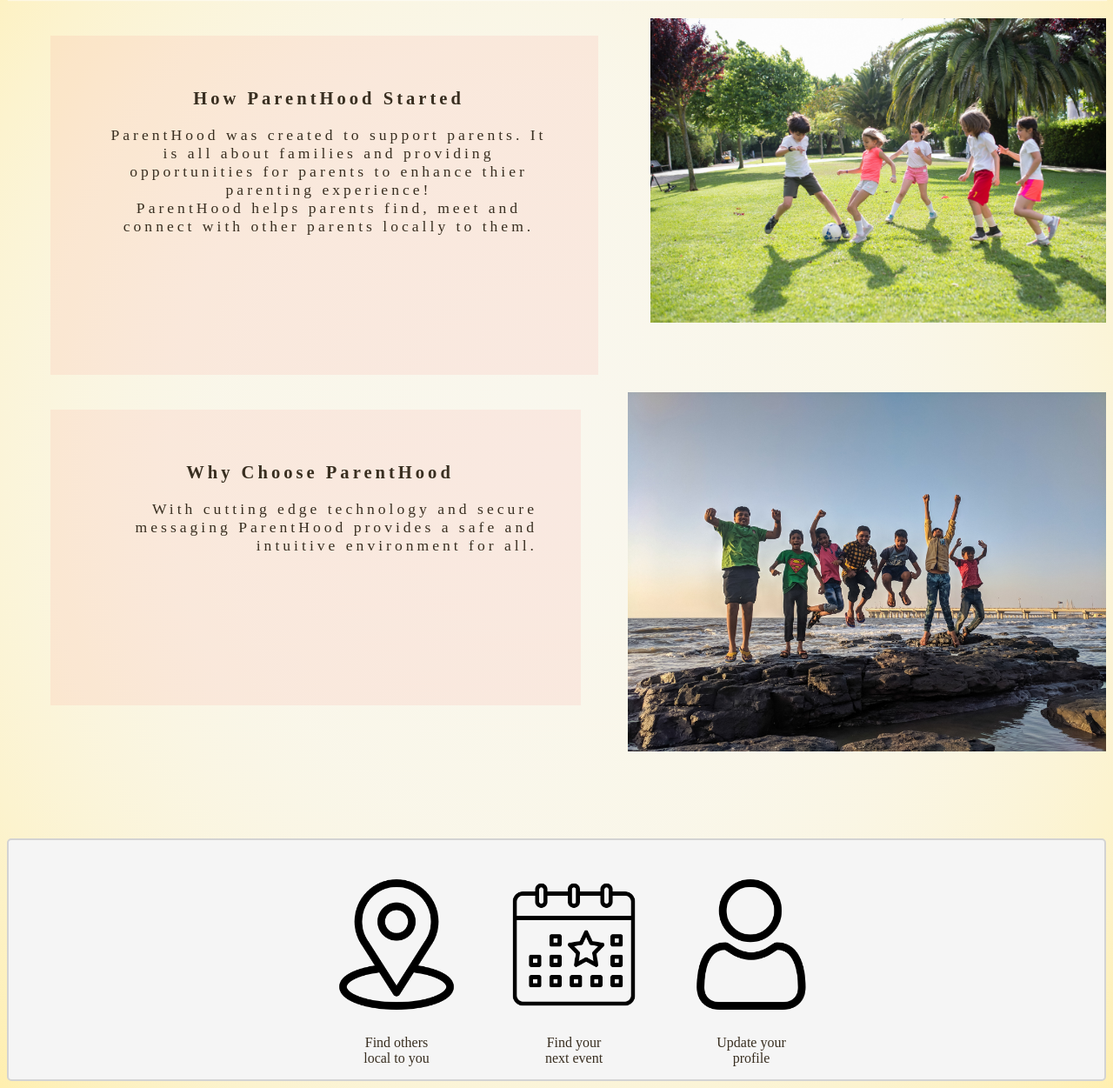
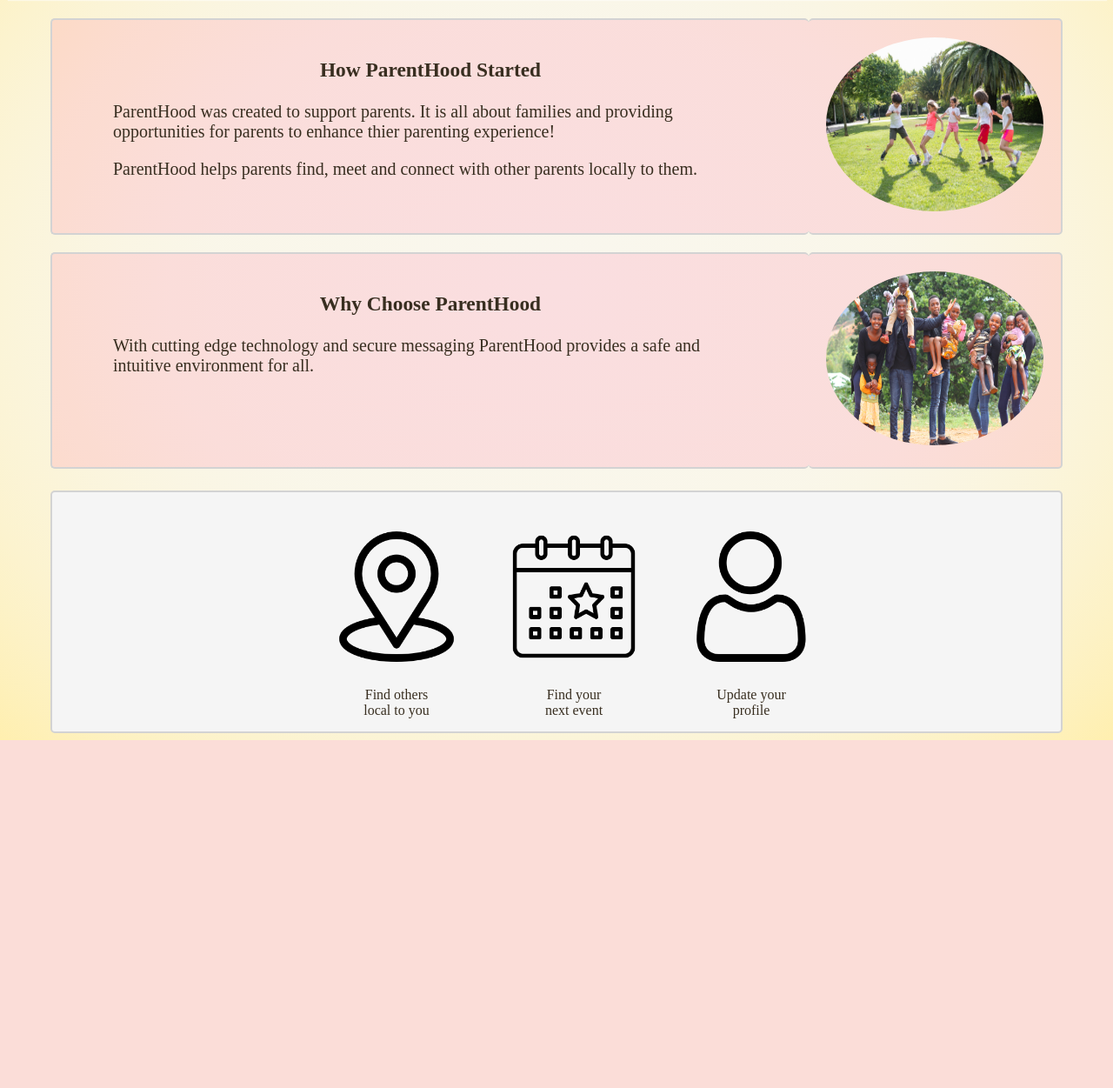
Before and after one commit to devancadman/SummerCode, a Django app: template templates/About.html in a window 1280 px wide. Shown: the part 185-1436 px from the top of the page at 87% size. After the commit the page ends 1036 px from the top, so only its background shows below. Run offline with Django 4.2, Linux system fonts and the light colour scheme; the template is opened without the code that fills it, so the values that code supplies are empty.

Commit message:
about page

```diff
--- a/templates/About.css
+++ b/templates/About.css
@@ -22,60 +22,25 @@ header {
 	text-align: center;
 }
 
-
-#left-side-content {
-	font-size: 110%;
-    font-family: oswald;
-    letter-spacing: 4px;
-    width: 620px;
-    height: 350px;
-    padding-top: 40px;
-    padding-left: 10px;
-    background-color: rgba(241, 109, 107, .1);
-    top: 60px;
-    left: 0;
+.flex-container {
+  display: flex;
 }
 
-.align {
-    display:flex;
-    flex-direction: row;
-    justify-content: space-between;
+.flex-container > div {
+  margin: 0;
+  padding: 20px;
+  font-size: 20px;
+  text-align: left;
+  background-color: rgb(255, 0, 101, 0.1);
+  border-radius: 5px;
+  border: 2px solid lightgray;;
 }
 
-.align img {
-    height: 350px;
-    width:auto;
-    top:100px;
-    right:0;
 
-}
-
-#right-side-content {
-    font-size: 110%;
-    font-family: oswald;
-    letter-spacing: 4px;
-    width: 600px;
-    height: 300px;
-    padding-top: 40px;
-    padding-left: 10px;
-    background-color: rgba(241, 109, 107, .1);
-    bottom: 40px;
-
-    text-align: right;
-}
-
-.align-right {
-    display:flex;
-    flex-direction: row;
-    justify-content: space-between;
-}
-
-.align-right img {
-    height: auto;
-    width:550px;
-    top:100px;
-    right:0;
-
+.flex-container img {
+ height:200px;
+ width:250px;
+ border-radius: 50%;
 }
 
 
@@ -84,7 +49,7 @@ header {
 	border: 2px solid lightgray;
 	background: whitesmoke;
 	border-radius: 5px;
-    margin: 100px auto 0px auto ;
+    margin: 25px 50px 0px 50px ;
 
 
 }
--- a/templates/About.html
+++ b/templates/About.html
@@ -5,7 +5,7 @@
     <meta charset="UTF-8">
     <meta name="viewport" content="width=device-width, initial-scale=1.0">
     <meta http-equiv="X-UA-Compatible" content="ie=edge">
-    <link rel="stylesheet" href="..\SummerCode\templates\About.css"/>
+    <link rel="stylesheet" href="..\templates\About.css">
     <title>About</title>
 </head>
 
@@ -15,21 +15,27 @@
 		<h1 id="about">Calling All Parents!</h1>
 	</header>
 
-<section class="align">
-	<div id="left-side-content" >
-		<h3 class="heading">How ParentHood Started</h3>
-		<p>ParentHood was created to support parents. It is all about families and providing opportunities for parents to enhance thier parenting experience! <br> ParentHood helps parents find, meet and connect with other parents locally to them. </p>
+<section>
+	<div class="flex-container">
+		<div style="border-right: none">
+			<h3 class="heading" >How ParentHood Started</h3>
+			<p>ParentHood was created to support parents. It is all about families and providing opportunities for parents to enhance thier parenting experience!</p>
+			<p>ParentHood helps parents find, meet and connect with other parents locally to them.</p>
+		</div>
+		<div style="border-left: none"><img src="..\static\images\football.jpg" alt="Children playing football"></div>
 	</div>
-	<img src="..\SummerCode\static\images\football.jpg" alt="Children playing football">
 </section>
 
-<section class="align-right">
-	<div id="right-side-content">
-		<h3 class="heading">Why Choose ParentHood</h3>
-		<p>With cutting edge technology and secure messaging ParentHood provides a safe and intuitive environment for all.</p>
-</div>
-	<img src="..\SummerCode\static\images\beach.jpg" alt="Children at the beach">
+<section>
+	<div class="flex-container">
+		<div style="border-right: none">
+			<h3 class="heading">Why Choose ParentHood</h3>
+			<p>With cutting edge technology and secure messaging ParentHood provides a safe and intuitive environment for all.</p>
+		</div>
+		<div style="border-left: none"><img src="..\static\images\parents.jpg" alt="Children playing at beach"></div>
+	</div>
 </section>
+
 
 <!--interactive icons which could link to the different sections of the website -->
     <section id="container">
@@ -37,7 +43,7 @@
 		<ul>
 			<li>
 				<picture class="pic-size">
-					<a href="#"><img src="..\SummerCode\static\images\location_535239.png" alt="location pin"></a>
+					<a href="#"><img src="..\static\images\location_535239.png" alt="location pin"></a>
 				</picture>
 				<br>
 				Find others
@@ -46,7 +52,7 @@
 			</li>
 			<li>
 				<picture class="pic-size">
-					<a href="#"><img src="..\SummerCode\static\images\event_2413035.png" alt="calender"/></a>
+					<a href="#"><img src="..\static\images\event_2413035.png" alt="calender"/></a>
 				</picture>
 				<br>
 				Find your
@@ -55,7 +61,7 @@
 			</li>
 			<li>
 				<picture class="pic-size">
-					<a href="#"><img src="..\SummerCode\static\images\user_1077063.png" alt="profile icon"></a>
+					<a href="#"><img src="..\static\images\user_1077063.png" alt="profile icon"></a>
 				</picture>
 				<br>
 				Update your
```
Also changed, not shown: static/images/parents.jpg (added).
